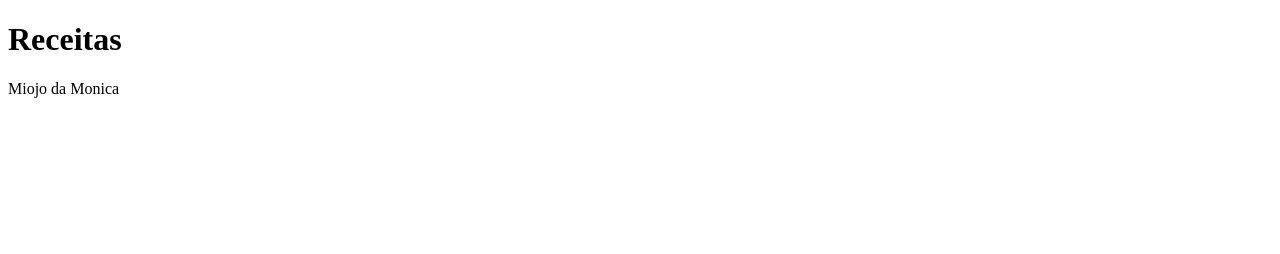
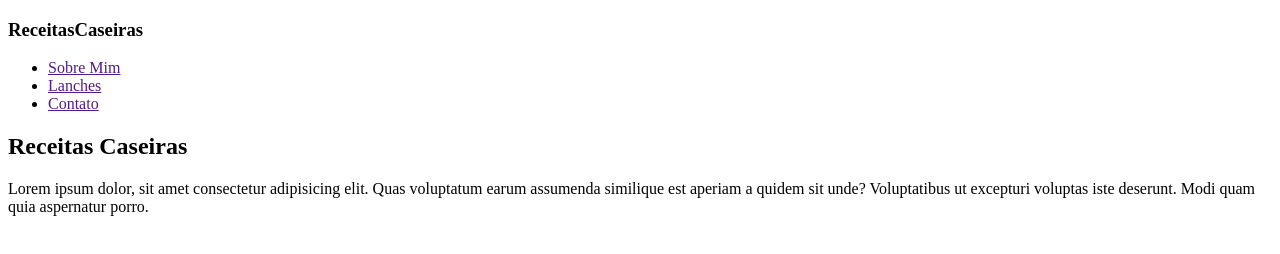
Before and after one commit to mariaccarolina/Receitas, a plain HTML site: page index.html in a window 1280 px wide. Drawn offline with Linux system fonts and the light colour scheme.

Commit message:
Criaçao da header e main

```diff
--- a/index.html
+++ b/index.html
@@ -6,7 +6,24 @@
     <title>Document</title>
 </head>
 <body>
-    <h1>Receitas</h1>
-    <p>Miojo da Monica</p>
+  <!-- header o cabeçalho da nossa página -->
+   <header>
+    <h3>ReceitasCaseiras</h3>
+    <nav>
+        <ul>
+            <li> <a href=""> Sobre Mim</a></li>
+            <li> <a href="">Lanches</a></li>
+            <li> <a href=""> Contato</a></li>
+        </ul>
+    </nav>
+   </header>
+   <!-- conteudo principal -->
+    <main>
+        <!-- primeira seção -->
+        <section>
+            <h1>Receitas Caseiras</h1>
+            <p>Lorem ipsum dolor, sit amet consectetur adipisicing elit. Quas voluptatum earum assumenda similique est aperiam a quidem sit unde? Voluptatibus ut excepturi voluptas iste deserunt. Modi quam quia aspernatur porro.</p>
+        </section>
+    </main>
 </body>
 </html>
```
